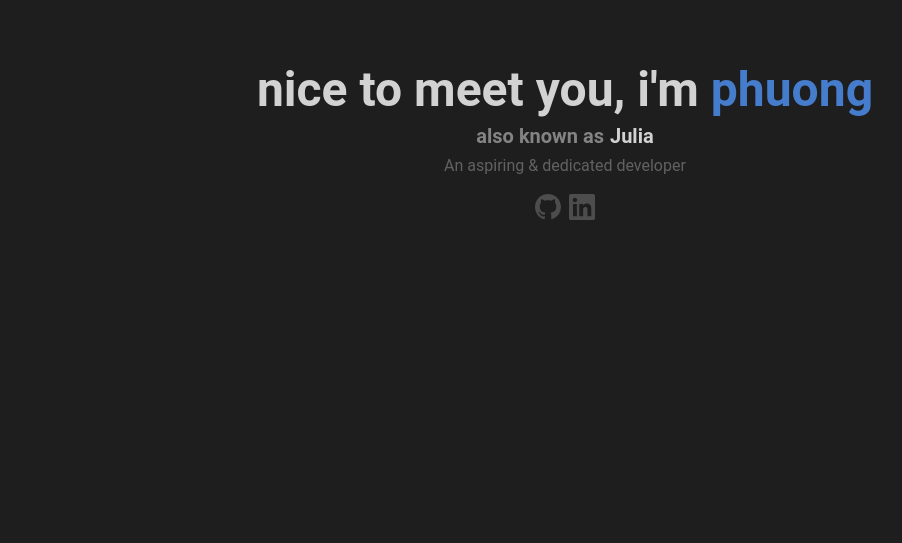
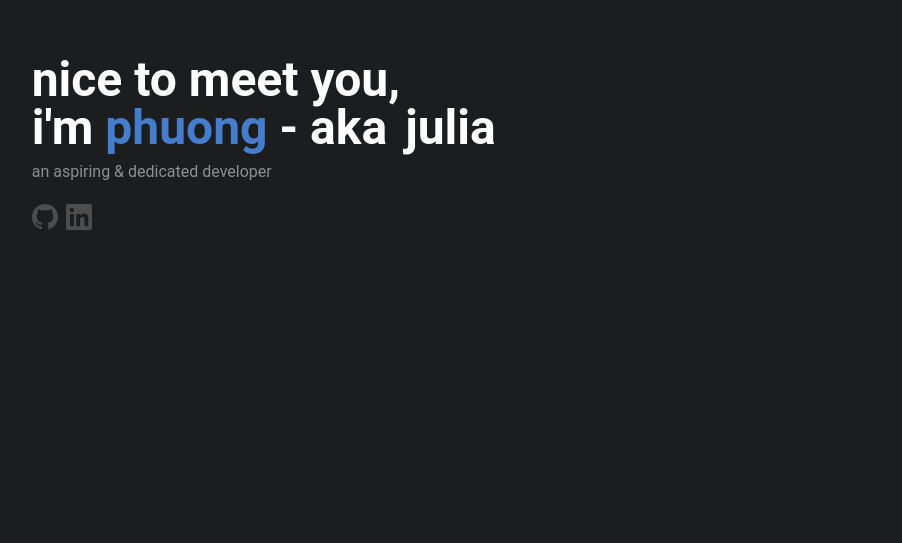
Before and after one commit to phuongwj/portfolio-101, a Next.js app: page / in a window 1280 px wide. Shown: the part 257-800 px from the top of the page, without its empty margins (75-977 px from the left). Built offline with nearby package versions, Linux system fonts and the light colour scheme.

Commit message:
updated header

```diff
--- a/src/app/components/Header.jsx
+++ b/src/app/components/Header.jsx
@@ -7,37 +7,35 @@ export default function Header() {
     const [isHover, setHover] = useState(false);
 
     return (
-        <main className="w-fit h-screen flex flex-col items-center justify-center text-white">
-            <section className="flex flex-wrap font-bold text-5xl">
-                <h1 className="opacity-80">
-                    nice to meet you, i'm
+        <main className="w-5/6 h-screen flex flex-col gap-y-2 justify-center text-white">
+            <section className="flex flex-col font-bold text-5xl">
+                <h1>
+                    nice to meet you,
                 </h1>
-                <h1 className={
-                    (isHover
-                        ? "ml-3 text-white opacity-80 transition duration-500"
-                        : "ml-3 text-mainC opacity-100 transition duration-500")}
-                >
-                    phuong
+                <h1 className="flex gap-x-3">
+                    i'm
+                        <span className={(isHover
+                                    ? "text-white transition duration-500"
+                                    : "text-mainC transition duration-500")}>
+                                    phuong
+                        </span>
+                        <span>
+                            - aka
+                        </span>
+                        <span className={
+                        (isHover
+                            ? "ml-1.5 text-mainC cursor-help opacity-100 transition duration-500"
+                            : "ml-1.5 cursor-help transition duration-500")}
+                            onMouseEnter={() => setHover(true)}
+                            onMouseLeave={() => setHover(false)} >
+                            julia
+                        </span>
                 </h1>
             </section>
-            <section className="flex flex-wrap font-bold text-xl mt-2">
-                <h2 className="opacity-45">
-                    also known as
-                </h2>
-                <h2 className={
-                    (isHover
-                        ? "ml-1.5 text-mainC cursor-help opacity-100 transition duration-500"
-                        : "ml-1.5 opacity-80 cursor-help transition duration-500")}
-                    onMouseEnter={() => setHover(true)}
-                    onMouseLeave={() => setHover(false)}
-                >
-                    Julia
-                </h2>
-            </section>
-            <p className="text-white/30 mt-1">
-                An aspiring & dedicated developer
+            <p className="text-white/50">
+                an aspiring & dedicated developer
             </p>
-            <footer className="w-fit flex flex-wrap gap-2 mt-4">
+            <footer className="w-fit flex flex-wrap gap-2 mt-3">
                 <Link href='https://github.com/phuongwj' target="_blank">
                     <svg xmlns="http://www.w3.org/2000/svg" viewBox="0 0 16 16"
                         className="h-6.5 w-6.5 fill-secondaryC hover:fill-white hover:opacity-45 transition duration-500">
--- a/tailwind.config.mjs
+++ b/tailwind.config.mjs
@@ -10,8 +10,10 @@ export default withMT({
   theme: {
     extend: {
       // Consider #114, very good
+      // old main: 1E1E1E
+      // new main?: 1B1D1F
       colors: {
-        main: "#1E1E1E",
+        main: "#1B1D1F",
         secondary: '#191919',
         huh: '#404040',
         huh2: '#262626',
```
